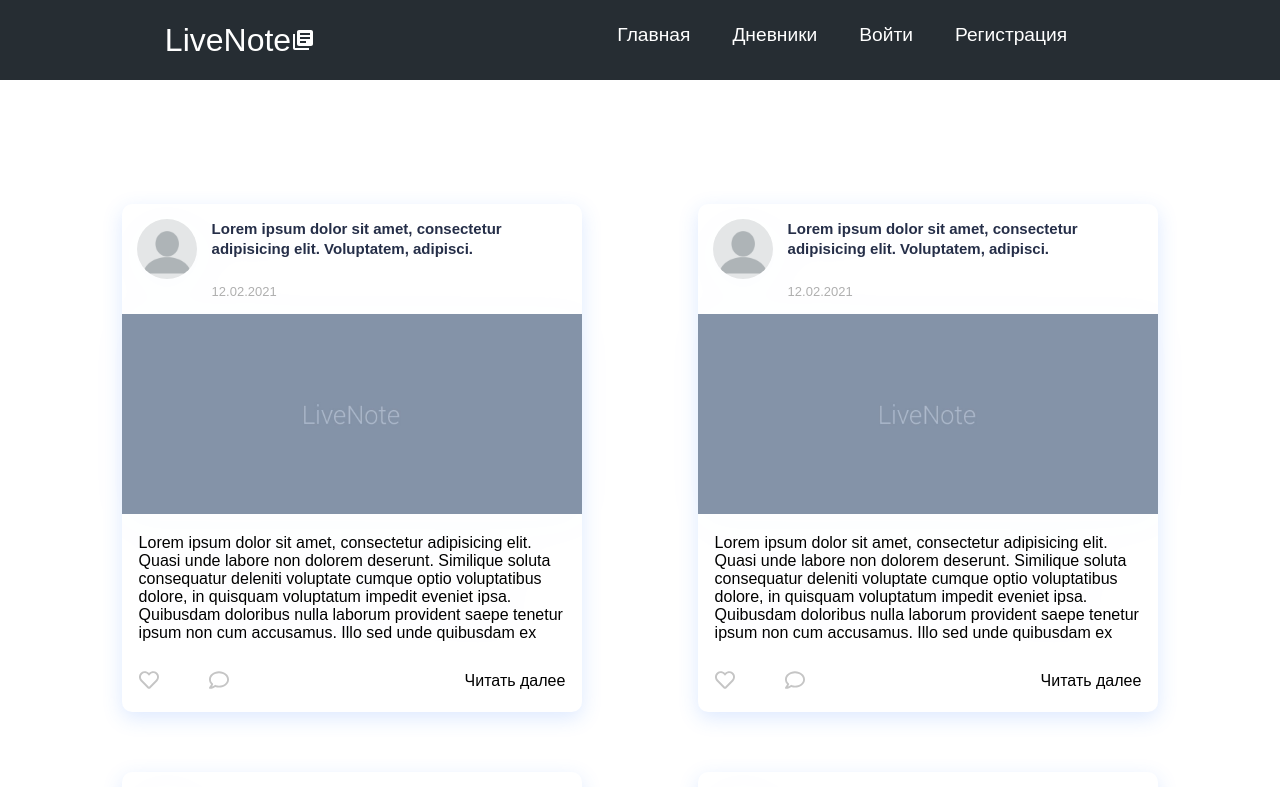
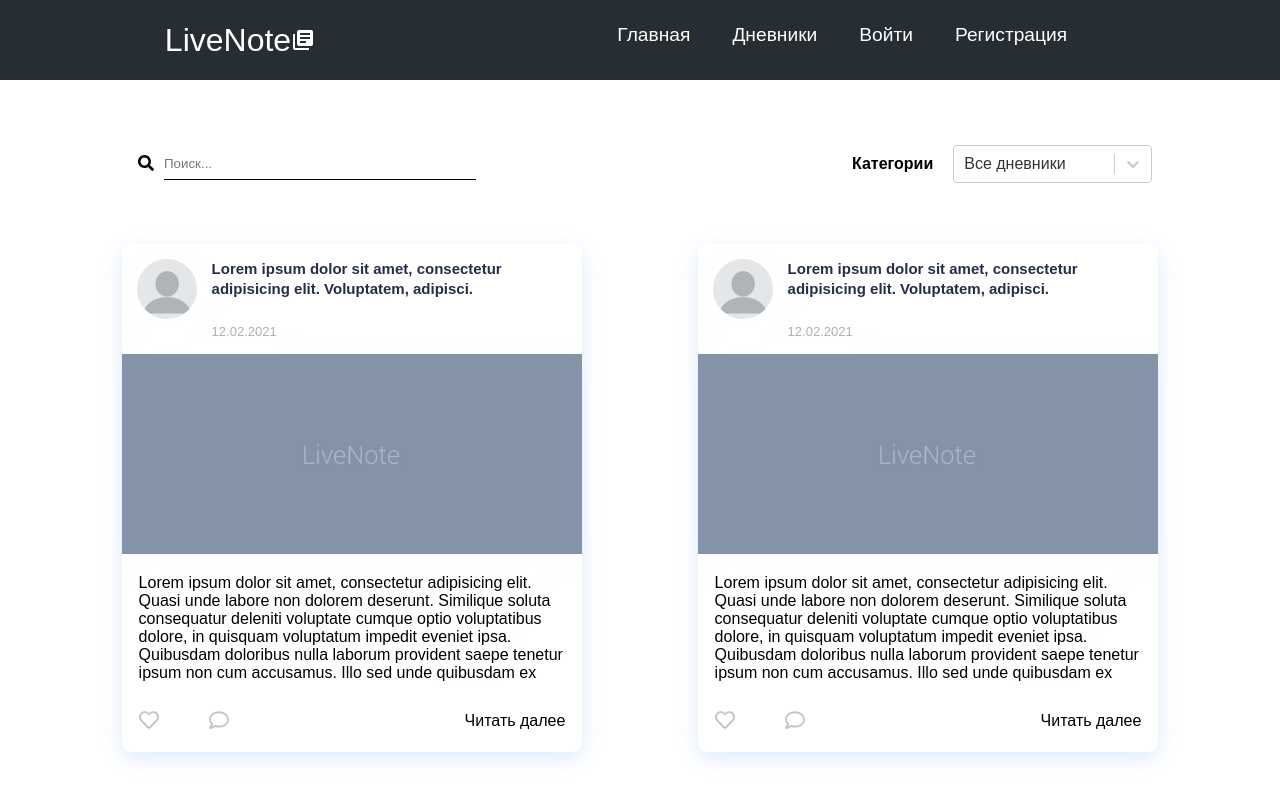
Before and after one commit to Arestout/live-notes-frontend, a React (Create React App) app: page /diaries in a window 1280 px wide. Shown: the top 787 px of the page. Built offline with nearby package versions, Linux system fonts and the light colour scheme; the HTML template or start-up script is replaced by a standard one.

Commit message:
Добавил поиск и категории

```diff
--- a/package.json
+++ b/package.json
@@ -3,13 +3,14 @@
   "version": "0.1.0",
   "private": true,
   "dependencies": {
+    "@babel/runtime": "^7.13.10",
     "@date-io/date-fns": "^1.3.13",
     "@fortawesome/fontawesome-svg-core": "^1.2.34",
     "@fortawesome/free-brands-svg-icons": "^5.15.2",
     "@fortawesome/free-regular-svg-icons": "^5.15.2",
     "@fortawesome/free-solid-svg-icons": "^5.15.2",
     "@fortawesome/react-fontawesome": "^0.1.14",
-    "@material-ui/core": "^4.11.2",
+    "@material-ui/core": "^4.11.3",
     "@material-ui/icons": "^4.11.2",
     "@material-ui/pickers": "^3.2.10",
     "@testing-library/jest-dom": "^5.11.4",
@@ -31,6 +32,7 @@
     "react-dom": "^17.0.1",
     "react-router-dom": "^5.2.0",
     "react-scripts": "4.0.3",
+    "react-select": "^3.1.0",
     "web-vitals": "^1.0.1",
     "yup": "^0.32.9"
   },
--- a/src/App.js
+++ b/src/App.js
@@ -7,6 +7,7 @@ import Diaries from './pages/Diaries';
 import SignIn from './pages/AuthSignIn';
 import SignUp from './pages/AuthSignUp';
 import CreateDiary from './pages/CreateDiary';
+import Select from 'react-select';
 
 function App() {
   return (
--- /dev/null
+++ b/src/components/CustomSelect.js
@@ -0,0 +1,24 @@
+import React from 'react';
+import Select from 'react-select';
+
+const categories = [
+  { value: 'All', label: 'Все дневники' },
+  { value: 'Auto', label: 'Автомобили' },
+  { value: 'Home', label: 'Дом' },
+  { value: 'Animals', label: 'Животные' },
+  { value: 'Beauty', label: 'Красота' },
+  { value: 'Travel', label: 'Путешествия' },
+  { value: 'Plants', label: 'Растения' },
+  { value: 'Family', label: 'Семья' },
+  { value: 'Technique', label: 'Техника' },
+];
+
+function CustomSelect() {
+  return (
+    <div className="Categories__filter">
+      <Select options={categories} defaultValue={categories[0]} />
+    </div>
+  );
+}
+
+export default CustomSelect;
--- a/src/components/DiariesCardItem.css
+++ b/src/components/DiariesCardItem.css
@@ -124,6 +124,10 @@
   text-decoration: none;
 }
 
+.social_icon_like {
+  cursor: pointer;
+}
+
 @media only screen and (min-width : 320px) and (max-width : 480px) {
   .diaries__item__avatar {
     height: 44px;
@@ -168,6 +172,22 @@
   .read__more {
     font-size: 11px;
   }
+  .search_and_categories {
+    display: block;
+  }
+  .center {
+    padding: 0;
+  }
+  .search__line {
+    width: 100%;
+  }
+  .categories {
+    width: 100%;
+    margin: 50px 0 0 0;
+  }
+  .categories__heading {
+    font-size: 14px;
+  }
 }
 
 @media only screen and (min-width : 480px) and (max-width : 768px) {
@@ -203,6 +223,19 @@
   }
   .diary__item__info {
     padding: 20px 17px 20px
+  }
+  .search_and_categories {
+    display: block;
+  }
+  .center {
+    padding: 0 5rem;
+  }
+  .search__line {
+    width: 100%;
+  }
+  .categories {
+    width: 100%;
+    margin: 50px 0 0 0;
   }
 }
 
--- a/src/components/DiariesCardItem.js
+++ b/src/components/DiariesCardItem.js
@@ -37,24 +37,14 @@ function DiariesCardItem(props) {
             <p className="diary__item__text">{props.text}</p>
             <div className="diaries__footer">
               <div className="diaries__icons">
-                <Link
-                  className="social_icon_like"
-                  to="/"
-                  target="_blank"
-                  aria-label="Like"
-                >
+                <div className="social_icon_like">
                   <FontAwesomeIcon icon={faHeart} />
-                </Link>
-                <Link
-                  className="social_icon_like"
-                  to="/"
-                  target="_blank"
-                  aria-label="Comment"
-                >
+                </div>
+                <div className="social_icon_like">
                   <FontAwesomeIcon icon={faComment} />
-                </Link>
+                </div>
               </div>
-              <Link className="read__more" to="/">
+              <Link className="read__more" to="#">
                 Читать далее
               </Link>
             </div>
--- a/src/components/DiariesCards.css
+++ b/src/components/DiariesCards.css
@@ -1,6 +1,10 @@
 .container {
   padding: 4rem;
   background: #fff;
+}
+
+.center {
+  padding: 0 4rem;
 }
 
 .diary__header {
@@ -12,6 +16,55 @@
   display: flex;
   justify-content: space-around;
 }
+
+.search_and_categories{
+  display: flex;
+  justify-content: space-between;
+}
+
+.search__line {
+  display: flex;
+  align-items: center;
+  height: 40px;
+  background-color: #fff;
+  width: 35%;
+}
+
+.search__icon {
+  padding-left: 10px;
+}
+
+.search__icon:hover {
+  cursor: pointer;
+}
+
+.search__input {
+  border: none;
+  outline: none;
+  margin: 0 10px;
+  width: 100%;
+  border-bottom: 1px solid;
+  line-height: 30px;
+}
+
+.categories {
+  display: flex;
+  align-items: center;
+  width: 300px;
+}
+
+.categories__select {
+  border: none;
+  outline: none;
+  height: 40px;
+}
+
+.Categories__filter {
+  width: 100%;
+  outline: none;
+  margin-left: 20px;
+}
+
 
 @media screen and (min-width: 320px) and (max-width: 480px) {
   .diarycards__wrapper {
--- a/src/components/DiariesCards.js
+++ b/src/components/DiariesCards.js
@@ -1,10 +1,25 @@
 import React from 'react';
 import './DiariesCards.css';
 import DiariesCardItem from './DiariesCardItem';
+import CustomSelect from './CustomSelect';
+import { FontAwesomeIcon } from '@fortawesome/react-fontawesome';
+import { faSearch } from '@fortawesome/free-solid-svg-icons';
 
 function DiariesCards() {
   return (
     <div className="container">
+      <div className="search_and_categories center">
+        <formAction className="search__line">
+          <div className="search__icon" onClick="#">
+            <FontAwesomeIcon icon={faSearch} />
+          </div>
+          <input className="search__input" placeholder="Поиск..."></input>
+        </formAction>
+        <div className="categories">
+          <h4 className="categories__heading">Категории </h4>
+          <CustomSelect />
+        </div>
+      </div>
       <div className="diarycards__container">
         <div className="diarycards__wrapper">
           <ul>
```
Also changed, not shown: 2 other files (tests, documents, lock files or other folders).
